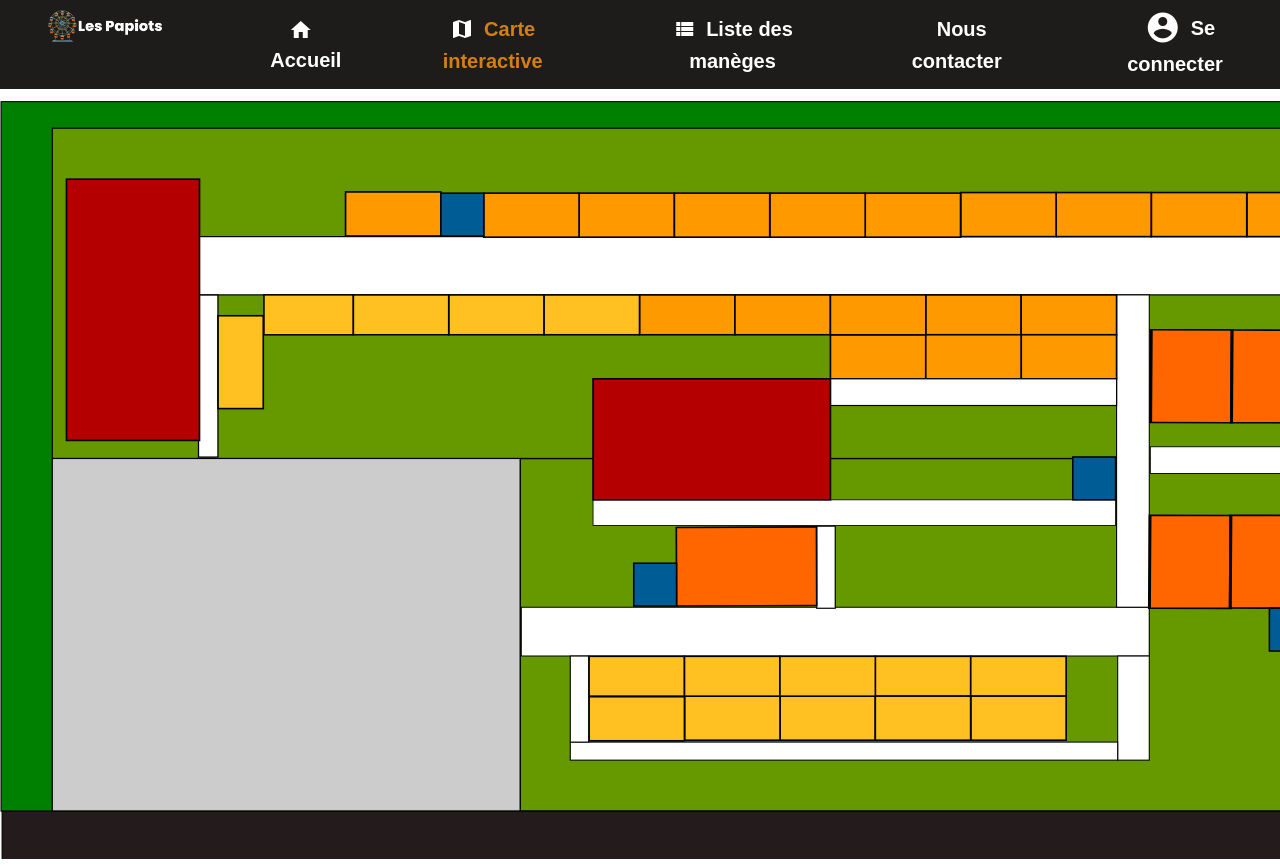
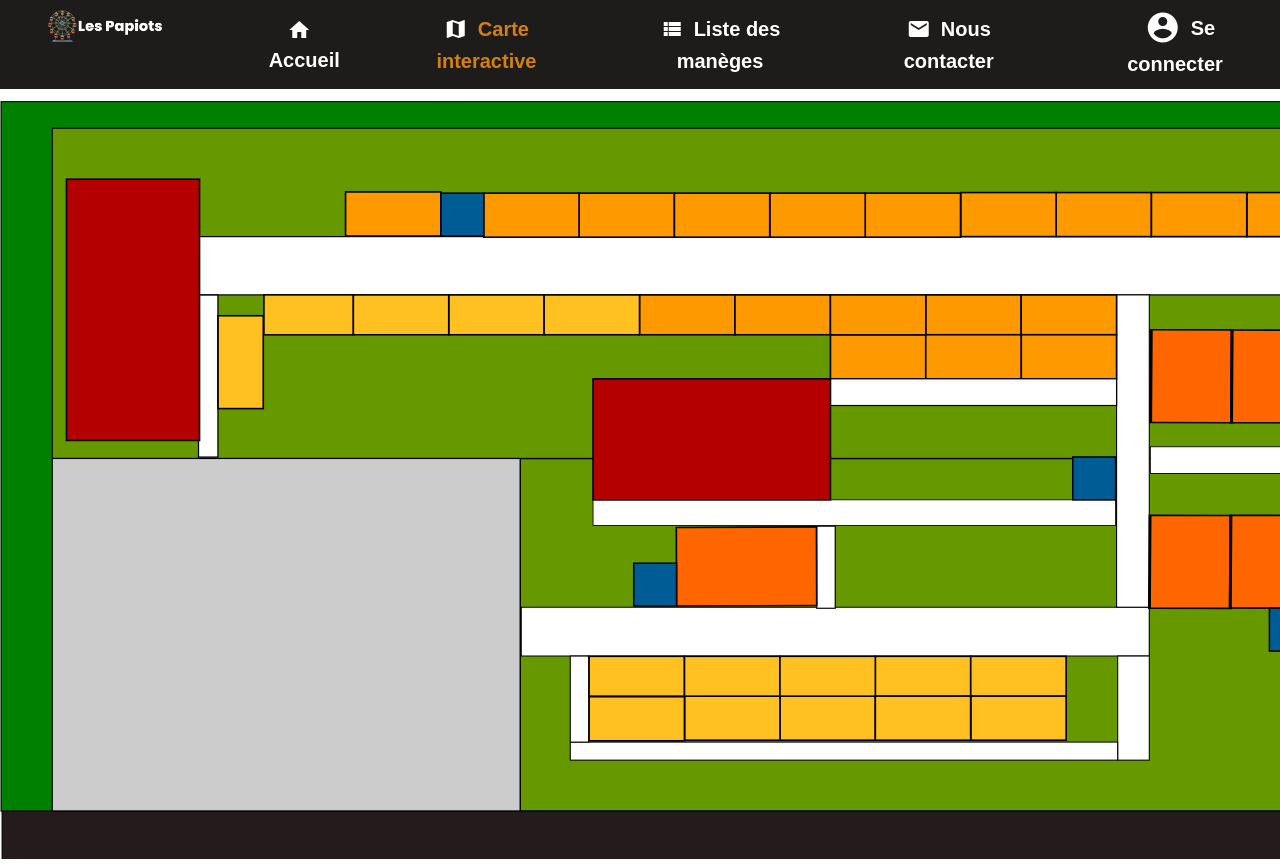
Before and after one commit to nvalenne/SAE-G9, a Vue app in the folder client/: page /carte in a window 1280 px wide. Shown: the top 866 px of the page. Built offline with nearby package versions, Linux system fonts and the light colour scheme; a web font is replaced by a local one.

Commit message:
- icone navBar "contact"

```diff
--- a/client/src/components/NavBar.vue
+++ b/client/src/components/NavBar.vue
@@ -21,6 +21,7 @@
             <span>Liste des manèges</span>
           </router-link>
           <router-link to="/contact">
+            <v-icon size="24" color="white">mdi-email</v-icon>
             <span>Nous contacter</span>
           </router-link>
         </div>
```
